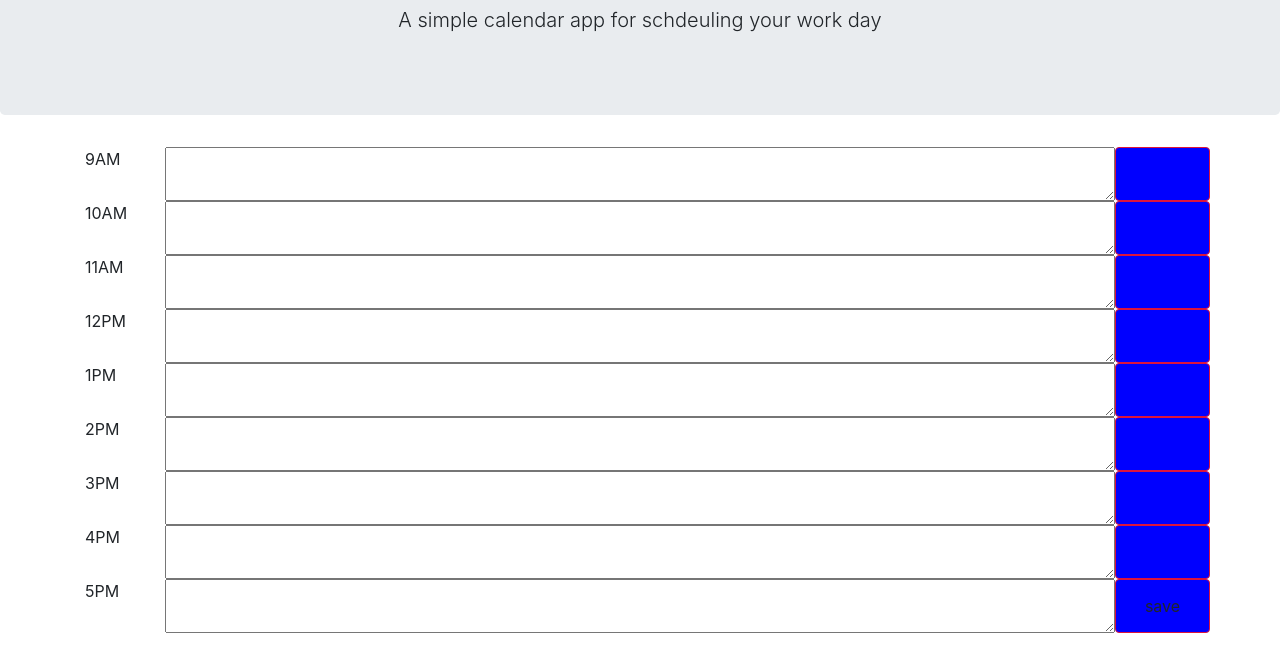
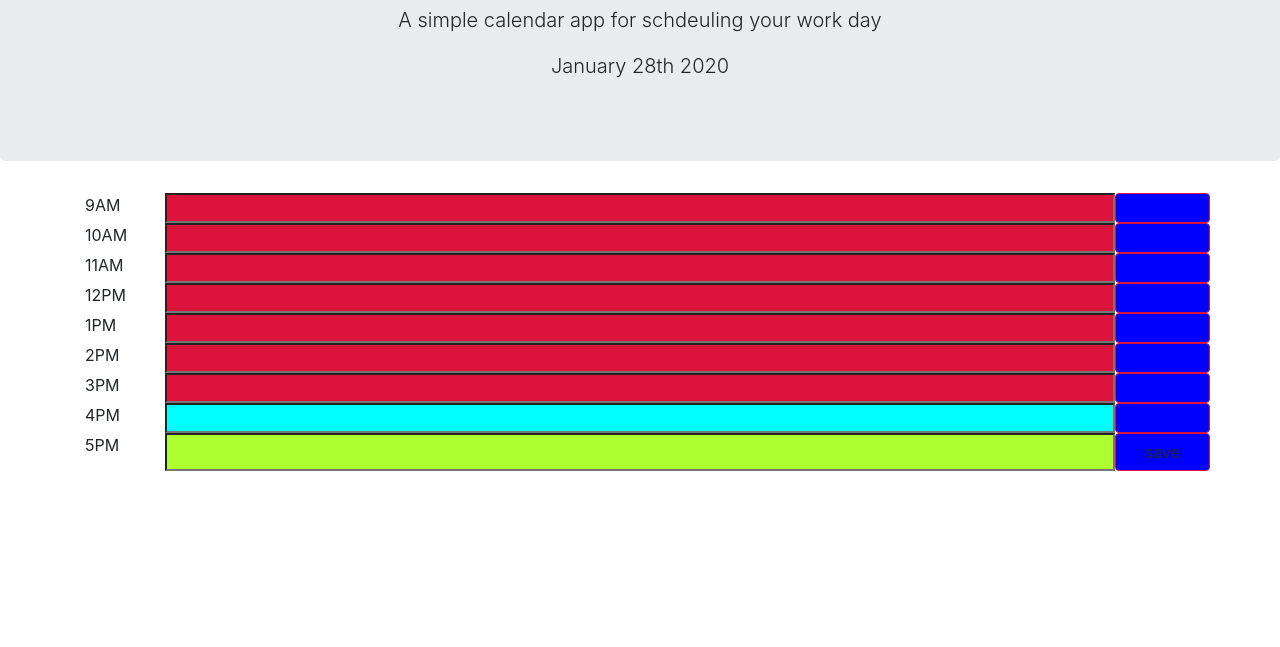
Before and after one commit to nwuerz/day-planner, a plain HTML site: page index.html in a window 1280 px wide. Shown: the part 153-800 px from the top of the page. Drawn offline with nearby package versions, Linux system fonts and the light colour scheme.

Commit message:
added color to time segments and updated input boxes in html

```diff
--- a/index.html
+++ b/index.html
@@ -9,10 +9,8 @@
     <link rel="stylesheet" href="https://stackpath.bootstrapcdn.com/bootstrap/4.4.1/css/bootstrap.min.css"
         integrity="sha384-Vkoo8x4CGsO3+Hhxv8T/Q5PaXtkKtu6ug5TOeNV6gBiFeWPGFN9MuhOf23Q9Ifjh" crossorigin="anonymous">
     <link rel="stylesheet" type="text/css" href="style.css">
-
+    <script src="https://cdnjs.cloudflare.com/ajax/libs/jquery/3.2.1/jquery.min.js"></script>
 </head>
-
-<script src="script.js"></script>
 
 <body>
     <header class="jumbotron">
@@ -29,9 +27,9 @@
                 9AM
             </div>
 
-            <textarea class="col-md-10 description">
+            <input type="text" class="col-md-10 userText">
 
-            </textarea>
+
 
             <button class="btn saveBtn col-md-1"></button>
 
@@ -43,9 +41,9 @@
                 10AM
             </div>
 
-            <textarea class="col-md-10 description">
+            <input type="text" class="col-md-10 userText">
 
-            </textarea>
+
 
             <button class="btn saveBtn col-md-1"></button>
 
@@ -57,9 +55,9 @@
                 11AM
             </div>
 
-            <textarea class="col-md-10 description">
+            <input type="text" class="col-md-10 userText">
 
-            </textarea>
+
 
             <button class="btn saveBtn col-md-1"></button>
 
@@ -71,9 +69,9 @@
                 12PM
             </div>
 
-            <textarea class="col-md-10 description">
+            <input type="text" class="col-md-10 userText">
 
-            </textarea>
+
 
             <button class="btn saveBtn col-md-1"></button>
 
@@ -85,9 +83,9 @@
                 1PM
             </div>
 
-            <textarea class="col-md-10 description">
+            <input type="text" class="col-md-10 userText">
 
-            </textarea>
+
 
             <button class="btn saveBtn col-md-1"></button>
 
@@ -99,9 +97,9 @@
                 2PM
             </div>
 
-            <textarea class="col-md-10 description">
+            <input type="text" class="col-md-10 userText">
 
-            </textarea>
+
 
             <button class="btn saveBtn col-md-1"></button>
 
@@ -113,9 +111,9 @@
                 3PM
             </div>
 
-            <textarea class="col-md-10 description">
+            <input type="text" class="col-md-10 userText">
 
-            </textarea>
+
 
             <button class="btn saveBtn col-md-1"></button>
 
@@ -127,9 +125,9 @@
                 4PM
             </div>
 
-            <textarea class="col-md-10 description">
+            <input type="text" class="col-md-10 userText">
 
-            </textarea>
+
 
             <button class="btn saveBtn col-md-1"></button>
 
@@ -141,9 +139,9 @@
                 5PM
             </div>
 
-            <textarea class="col-md-10 description">
+            <input type="text" class="col-md-10 userText">
 
-            </textarea>
+
 
             <button class="btn saveBtn col-md-1">save</button>
 
@@ -153,6 +151,7 @@
 
     <script src="lib/moment/moment.min.js"></script>
     <script src="script.js"></script>
+
 </body>
 
 </html>
--- a/script.js
+++ b/script.js
@@ -0,0 +1,77 @@
+// ============================= initialize variables ============================\\
+var currentHour = moment().hours();
+var $saveBtn = $(".saveBtn");
+var userText = $(".userText").val();
+
+
+Array.from($('div[id^="hour-"]')).forEach(function(el) {
+
+    var key = $(el).find('.hour')[0].textContent.trim();
+    var data = localStorage.getItem(key);
+    if(data) {
+        $(el).find('.userText').val(data);
+    }
+
+});
+
+
+
+
+
+// ============================== event handlers =================================\\
+
+// add current day to #current day <p> element in header //
+
+$("#currentDay").text(moment().format('MMMM Do YYYY'));
+
+// user local storage to set and retrieve the input value when the save button is pressed //
+
+$saveBtn.on("click", function(event) {
+    var inputVal = $(this).siblings('.userText')[0].value;
+    var key = $(this).siblings('.hour')[0].textContent.trim();
+     localStorage.setItem(key, inputVal);
+});
+
+Array.from($('div[id^="hour-"]')).forEach(function(el) {
+
+        var currentHour = parseInt($(el).attr('id').replace('hour-', ''));
+        if(currentHour < 9) {
+            currentHour+=12;
+        }
+
+        var currentTime = moment().hours();
+    if(currentHour < currentTime)
+        result = $(el).find('.userText').addClass("past");
+    if(currentHour === currentTime)
+        result = $(el).find('.userText').addClass("present");
+    if(currentHour > currentTime)
+        result = $(el).find('.userText').addClass("future");
+});
+
+// differentiate current hour from past and future hours via time segment color //
+
+// var currentTime = moment().format('h:mm:ss a');
+// console.log(currentTime);
+
+// //if/else statements
+
+// function applyColor() {
+//     if (currentTime===??) {
+//         $(".userText").attr("id", "present");
+//     }
+
+// }
+
+//switch statement
+
+// switch(currentTime) {
+//     case '??':
+//         result = $(".userText").attr("id", "past");
+//         break;
+//     case '??':
+//         result = $(".userText").attr("id", "present");
+//         break;
+//     case '??':
+//         result = $(".userText").attr("id", "future");
+//         break;
+// // }
--- a/style.css
+++ b/style.css
@@ -7,3 +7,15 @@ header {
     border-style: solid;
     border-color: crimson;
 }
+
+.past {
+    background-color: crimson;
+}
+
+.present {
+    background-color: cyan;
+}
+
+.future {
+    background-color: greenyellow;
+}
```
